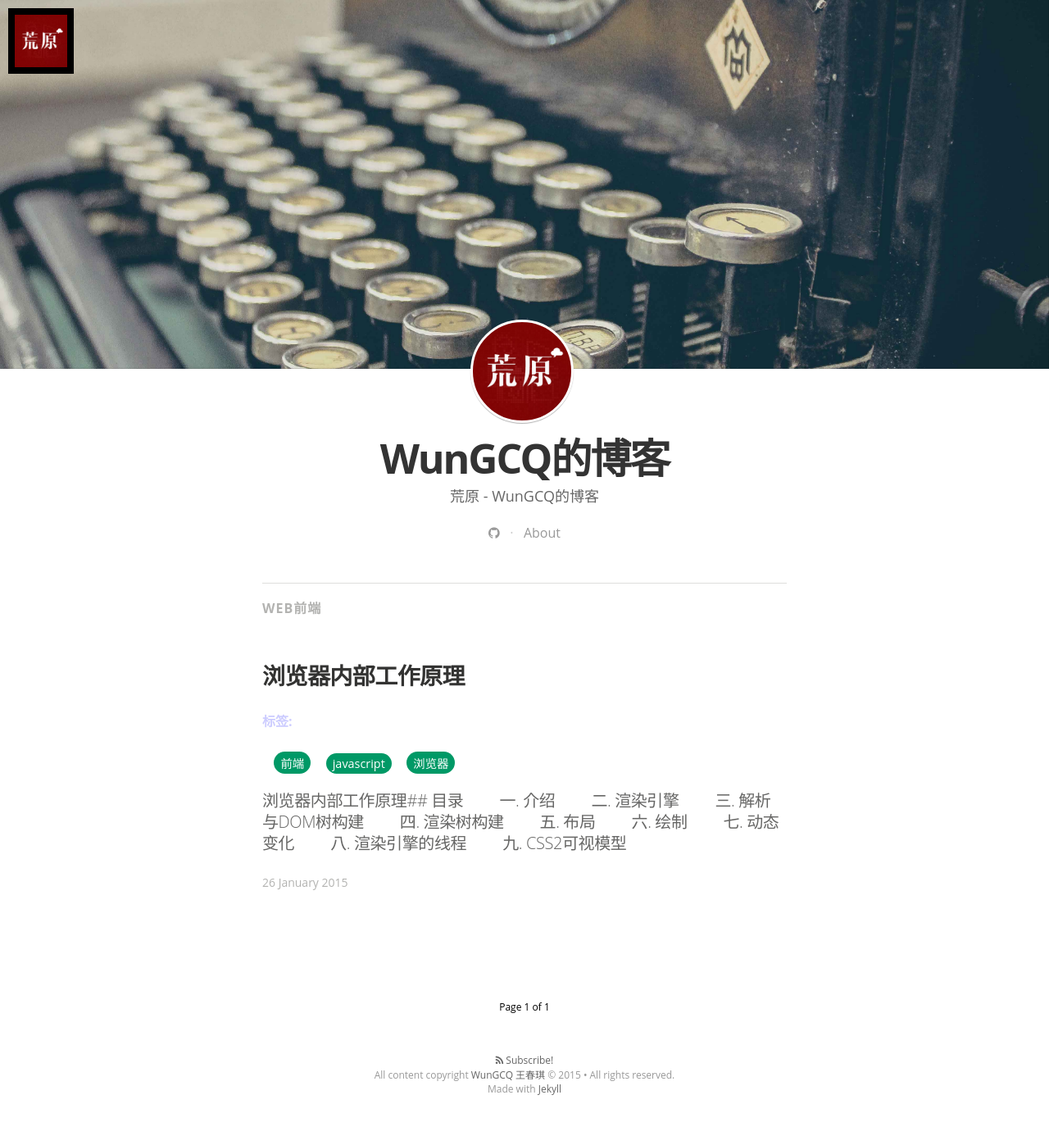
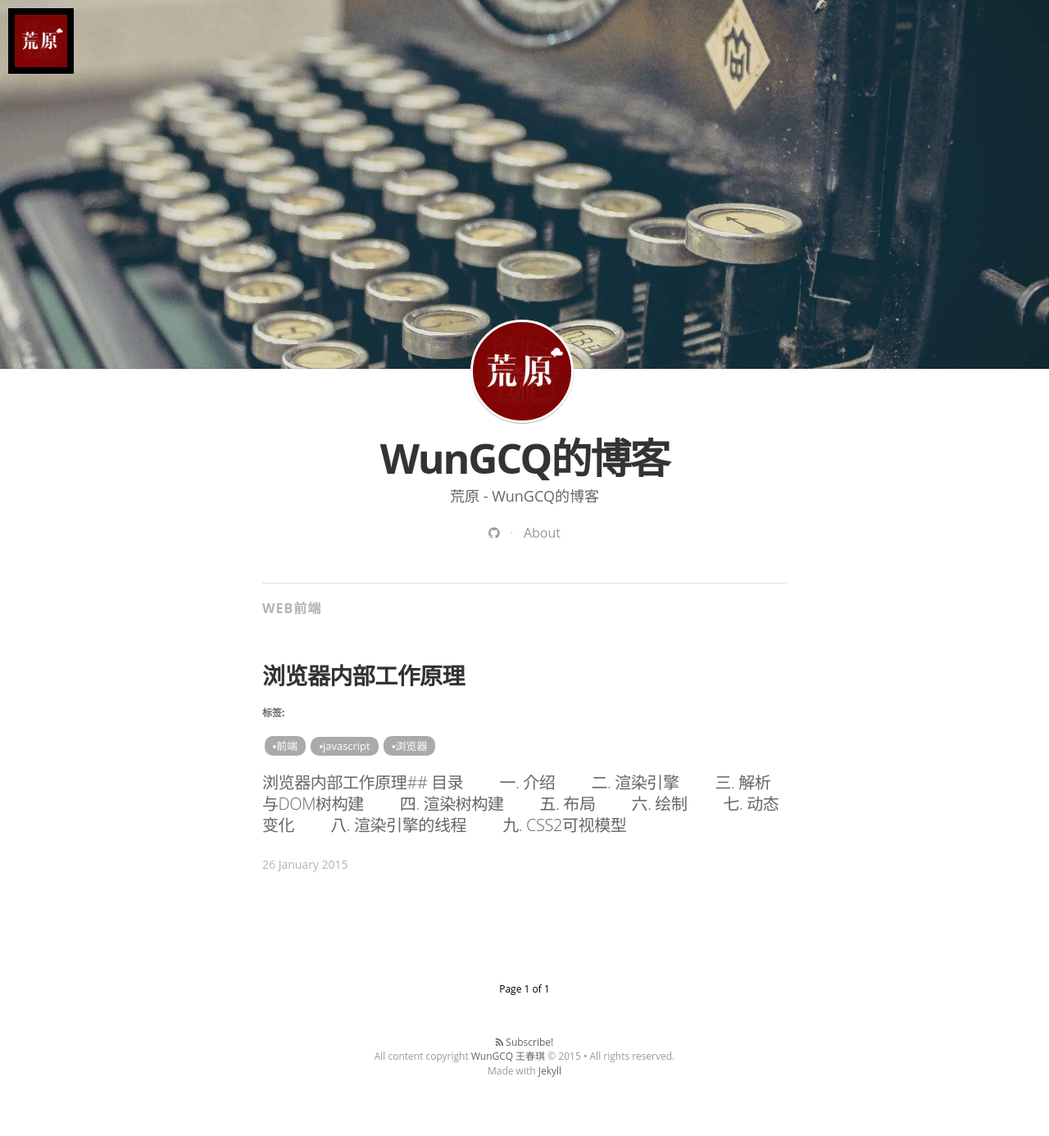
Before and after one commit to wcqblog/wcqblog.github.io, a Jekyll site: the page built from index.html, in a window 1280 px wide. Shown: the whole page at 82% size. Built offline with Jekyll 4.4.1, drawn with Linux system fonts in a browser that asks for light colours; nearby versions of some CDN libraries; some web fonts are replaced; Markdown is read by kramdown in place of the engine named in the settings; the list of posts is cut into pages by our own code; after the commit the page ends 1363 px from its top, so only the background shows below that.

Commit message:
Update main.sass

```diff
--- a/css/main.sass
+++ b/css/main.sass
@@ -189,17 +189,20 @@ body
   .index-headline.featured
     display: none
 .categories
-  h5
-    font-size: $rs
-    color: #ccccff
+  margin-top:10px
+  color:#666
+  font-size: 0.9em
   span
-    font-size: 0.9em
-    display: inline-block
-    margin-left: 1em
-    padding: 3px 8px
-    border-radius:15px
-    background-color: #009966
-    color: #ffffff
+    font-size: 0.9em;
+    display: inline-block;
+    margin-left: 0.2em;
+    padding: 2px 10px 3px 10px;
+    border-radius: 10px;
+    background-color: #aaa;
+    color: #ffffff;
+  span:before
+    content: "▪"
+    color: #fff
 
 .pagination
   text-align: center
```
